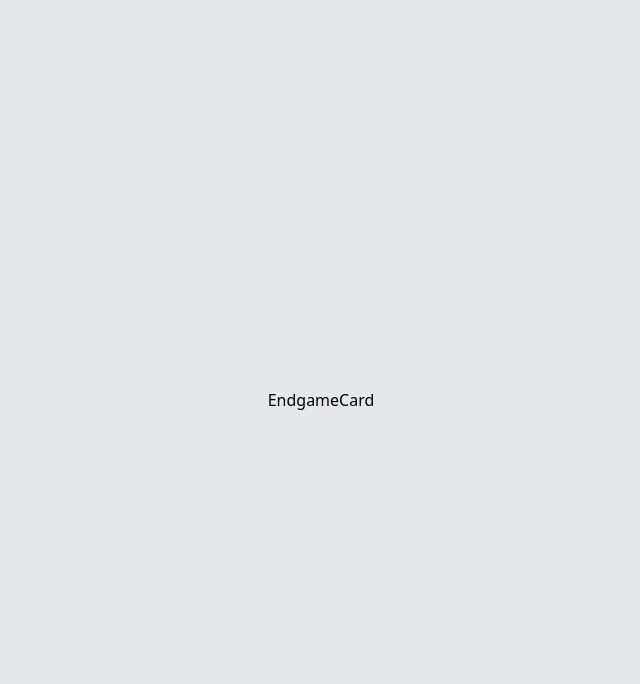
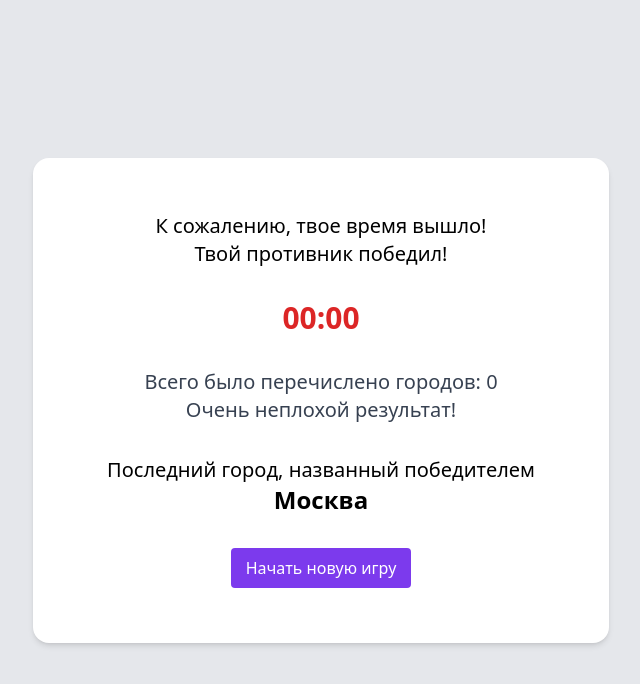
Before and after one commit to M4XPRD/cities-game, a React (Create React App) app: page / in a window 1280 px wide. Shown: the top 684 px of the page, without its empty margins (319-959 px from the left). Built offline with nearby package versions, Linux system fonts and the light colour scheme.

Commit message:
Last card is ready

```diff
--- a/src/components/EndgameCard/EndgameCard.tsx
+++ b/src/components/EndgameCard/EndgameCard.tsx
@@ -1,7 +1,52 @@
-import React from 'react';
+import useGameLogic from '../../hooks/gameLogicHook';
+import useNavigation from '../../hooks/navigationHook';
 
-const EndgameCard = () => (
-  <div>EndgameCard</div>
-);
+const EndgameCard = () => {
+  const { currentPlayer, enteredCities } = useGameLogic();
+  const { handleNextPage } = useNavigation();
+
+  const lastEnteredCity = enteredCities[enteredCities.length - 1];
+
+  return (
+    <div className="flex flex-col gap-[32px] justify-center items-center w-[576px] h-[485px] text-black text-xl rounded-t-[16px] bg-white rounded-b-[16px] shadow-md">
+      {currentPlayer === 'human' ? (
+        <>
+          <div className="flex flex-col justify-center items-center">
+            <p>К сожалению, твое время вышло!</p>
+            <p>Твой противник победил!</p>
+          </div>
+          <div className="text-center">
+            <p className="text-red-600 text-3xl font-semibold">00:00</p>
+          </div>
+        </>
+      ) : (
+        <>
+          <div className="flex flex-col justify-center items-center">
+            <p>Поздравляем тебя с победой!</p>
+            <p>Твой противник не вспомнил нужный город!</p>
+          </div>
+          <div className="text-center">
+            <p className="text-green-600 text-3xl font-semibold">00:00</p>
+          </div>
+        </>
+      )}
+      <div className="flex flex-col justify-center items-center text-gray-700">
+        <span>{`Всего было перечислено городов: ${enteredCities.length}`}</span>
+        <span>Очень неплохой результат!</span>
+      </div>
+      <div className="flex flex-col justify-center items-center">
+        <p className="text-xl">Последний город, названный победителем</p>
+        <p className="text-2xl font-semibold">{lastEnteredCity || 'Москва'}</p>
+      </div>
+      <button
+        type="button"
+        className="bg-violet-600 w-[180px] text-base min-h-[40px] rounded-[4px] text-white self-center font-medium"
+        onClick={handleNextPage}
+      >
+        Начать новую игру
+      </button>
+    </div>
+  );
+};
 
 export default EndgameCard;
```
